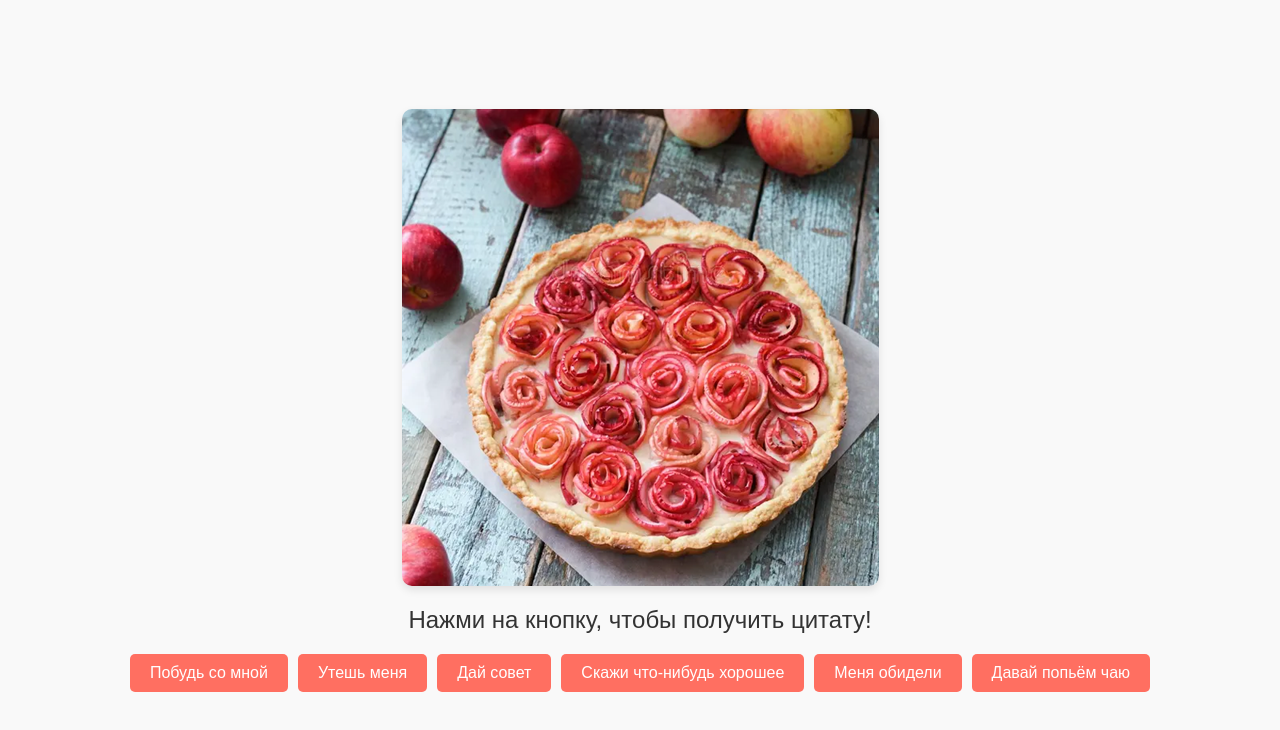
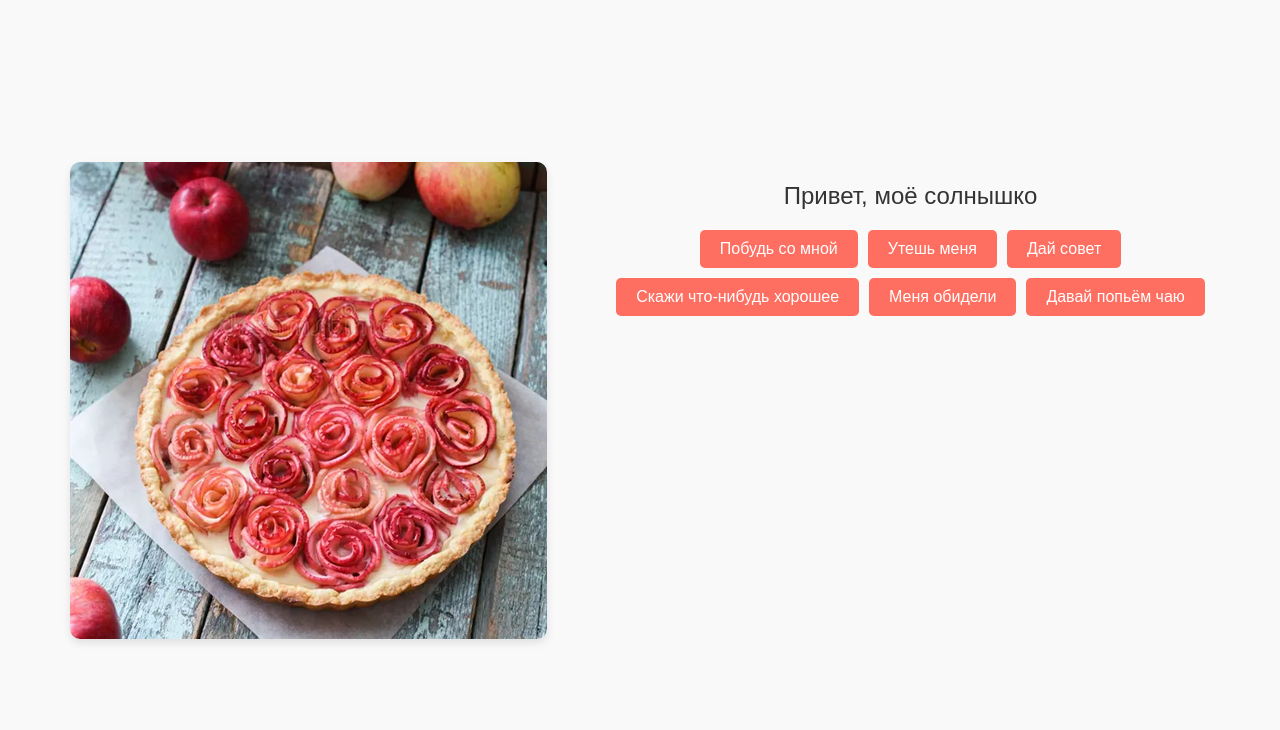
Before and after one commit to MiaFlamel/pirozhki, a plain HTML site: page index.html in a window 1280 px wide. Drawn offline with Linux system fonts and the light colour scheme.

Commit message:
feature: adaptive layout and other adjustments

```diff
--- a/index.html
+++ b/index.html
@@ -7,8 +7,10 @@
     <link rel="stylesheet" href="styles.css">
 </head>
 <body>
+    <div class="content">
         <img src="assets/main.png" alt="Изображение" id="main-image">
-    <div id="citation">Нажми на кнопку, чтобы получить цитату!</div>
+        <div class="citations">
+            <div class="text">Привет, моё солнышко</div>
             <div id="buttons">
                 <button onclick="displayRandomCitation('побудь_со_мной')">Побудь со мной</button>
                 <button onclick="displayRandomCitation('утешь_меня')">Утешь меня</button>
@@ -16,6 +18,9 @@
                 <button onclick="displayRandomCitation('скажи_что_нибудь_хорошее')">Скажи что-нибудь хорошее</button>
                 <button onclick="displayRandomCitation('меня_обидели')">Меня обидели</button>
                 <button onclick="displayRandomCitation('давай_попьём_чаю')">Давай попьём чаю</button>
+            </div>
+            <div class="text" id="citation"></div>
+        </div>
     </div>
 
     <script src="citations.js"></script>
--- a/styles.css
+++ b/styles.css
@@ -9,19 +9,36 @@ body {
     margin: 0;
 }
 
+.content {
+    display: flex;
+    justify-items: center;
+}
+
+/* mobile */
+@media only screen and (max-width: 800px) {
+    .content {
+        flex-direction: column;
+    }
+}
+
 #main-image {
     max-width: 100%;
     height: auto;
     border-radius: 10px;
     box-shadow: 0 4px 8px rgba(0, 0, 0, 0.1);
+    margin: 0 2em;
 }
 
-#citation {
+.citations {
+    margin: 0 2em;
+    max-width: 600px;
+}
+
+.text {
     margin: 20px;
     font-size: 1.5em;
     text-align: center;
     color: #333;
-    max-width: 600px;
 }
 
 #buttons {
@@ -29,6 +46,7 @@ body {
     flex-wrap: wrap;
     gap: 10px;
     justify-content: center;
+    margin-bottom: 3em;
 }
 
 button {
```
Lines whose indentation alone changed are shown as unchanged.
